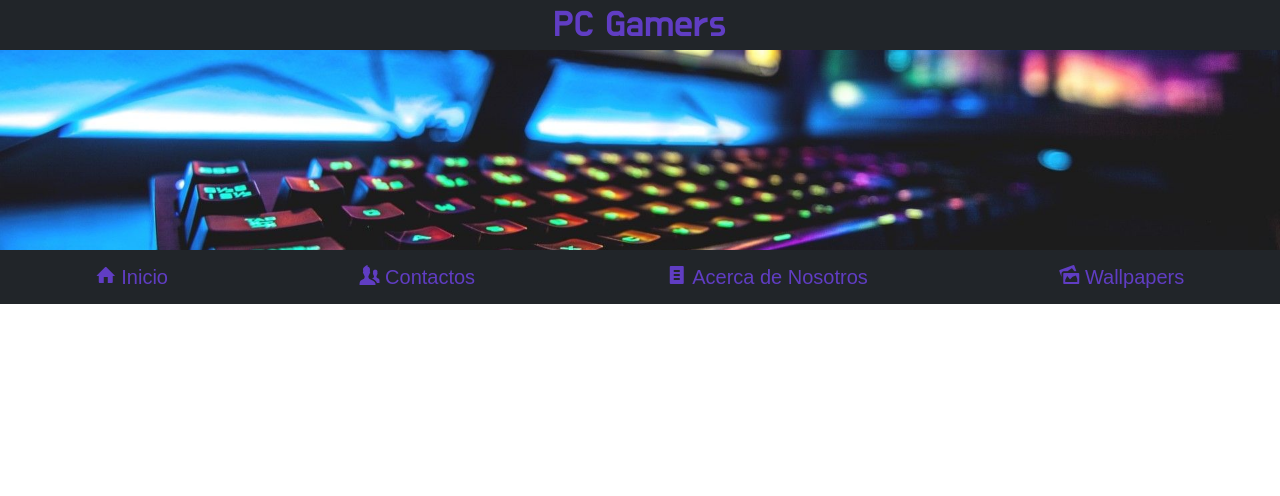
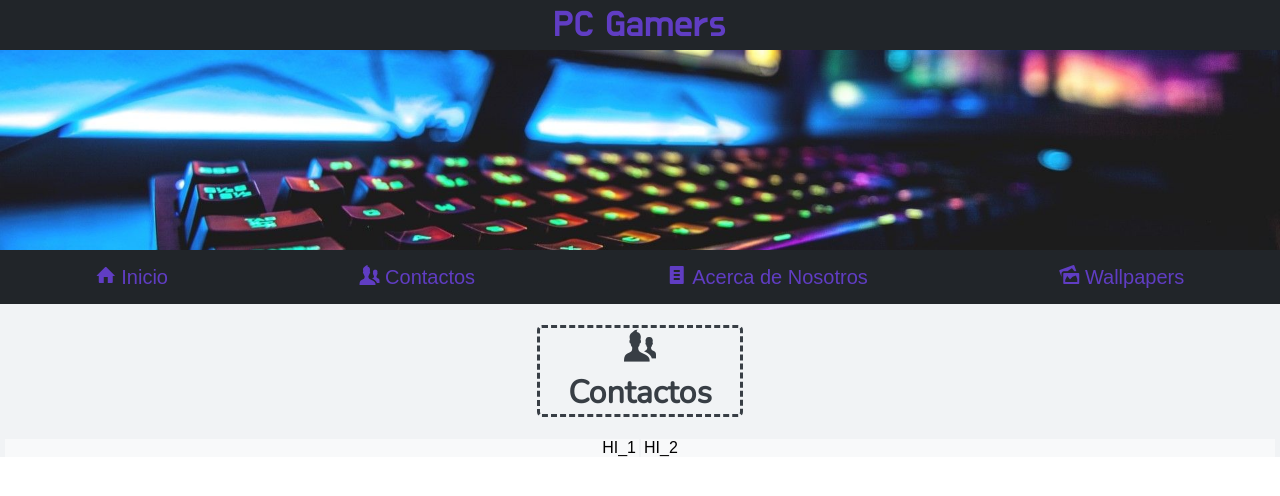
Before and after one commit to EliSebastian/PC_Gamers, a plain HTML site: page Contactos.html in a window 1280 px wide. Drawn offline with nearby package versions, Linux system fonts and the light colour scheme; files whose address does not match are found by name; a web font is replaced by a local one.

Commit message:
1.2 (#4)

```diff
--- a/Contactos.html
+++ b/Contactos.html
@@ -1,4 +1,4 @@
-<!DOCTYPE html> <!-- Pagina de Inicio -->
+<!DOCTYPE html> <!-- Pagina de Contactos -->
 <html lang="es">
 
     <head>
@@ -10,6 +10,7 @@
         <!---->
         <link href="Estilos_CSS/Estilos_P.css" type="text/css" rel="stylesheet">
         <link rel="stylesheet" href="fonts/fonts.css" type="text/css">
+        <link rel="stylesheet" href="Estilos_CSS/style_Contactos.css">
 
     </head>
 
@@ -47,6 +48,26 @@
 
           <!-- Cuerpo o Contenido de la Pagina -->
 
+          <div class="Cuerpo">
+
+               <h1><i class="icon-users "></i> <br> Contactos</h1>
+
+          </div>
+
+           <!-- Contactos cuerpo -->
+           <div class="Contenedor">
+
+            <div class="P1">HI_1</div>
+
+            <div class="P2">HI_2</div>
+
+           </div>
+
+
+           <!-- Contactos cuerpo -->
+
+          <!-- Cuerpo o Contenido de la Pagina -->
+
 
     </body>
 
--- /dev/null
+++ b/Estilos_CSS/style_Contactos.css
@@ -0,0 +1,88 @@
+@import url('https://fonts.googleapis.com/css2?family=Nunito&display=swap');
+
+.Cuerpo{
+
+    background-color: #f1f3f5;
+
+    width: 100%;
+    height: 100%;
+
+    display: flex;
+    margin: 0;
+    padding: 0;
+    align-items: center;
+    justify-content: center;
+}
+
+.Cuerpo h1{
+
+    /*display: flex;
+    background-color: #fff;*/
+
+
+    font-size: 200%;
+    font-family: 'Nunito', sans-serif;
+
+    width: 200px;
+
+    text-align: center;
+
+    border: 3px dashed #343a40;
+    border-radius: 5px;
+
+    animation: title 10s infinite;
+    animation-direction: alternate;
+
+}
+
+@keyframes title{
+
+    0% { color: #adb5bd; border-color: #adb5bd ; }
+
+    20% { color: #868e96; border-color: #868e96 ; }
+
+    40% { color: #495057; border-color: #495057 ; }
+
+    60% { color: #343a40; border-color: #343a40 ; }
+
+
+    80% { color: #212529; border-color: #212529 ; }
+
+}
+
+/* Informacion */
+.Contenedor{
+
+    width: 100%;
+    display: table;
+}
+
+.P1{
+
+    width: 50%;
+    background-color: #f8f9fa;
+    display: table-cell;
+
+    text-align: right;
+
+    border-right: 1px solid #f1f3f5;
+    border-left: 5px solid #f1f3f5;
+
+    padding-right: 3px;
+
+}
+
+.P2{
+
+    width: 50%;
+    background-color: #f8f9fa;
+    display: table-cell;
+
+    text-align: left;
+
+    border-right: 5px solid #f1f3f5;
+    border-left: 1px solid #f1f3f5;
+
+    padding-left: 3px;
+}
+/* Informacion */
```
Also changed, not shown: Wallpapers.html (+1 -1 lines), index.html (+1 -0 lines).
